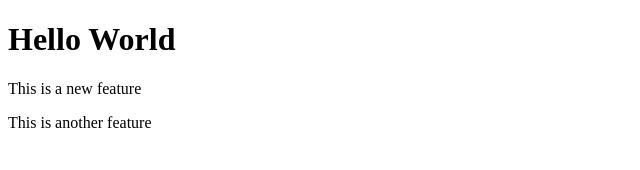
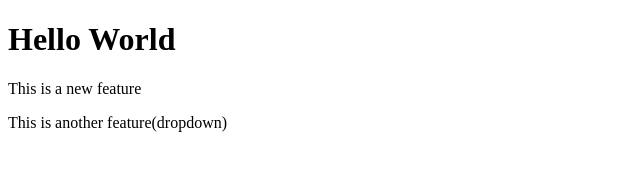
Before and after one commit to libravi/sample, a plain HTML site: page index.html in a window 1280 px wide. Shown: the full height of the page, 0-640 px from the left. Drawn offline with Linux system fonts and the light colour scheme.

Commit message:
dropdown

```diff
--- a/index.html
+++ b/index.html
@@ -8,6 +8,6 @@
 <body>
     <h1>Hello World</h1>
     <p>This is a new feature</p>
-    <p>This is another feature</p>
+    <p>This is another feature(dropdown)</p>
 </body>
 </html>
```
